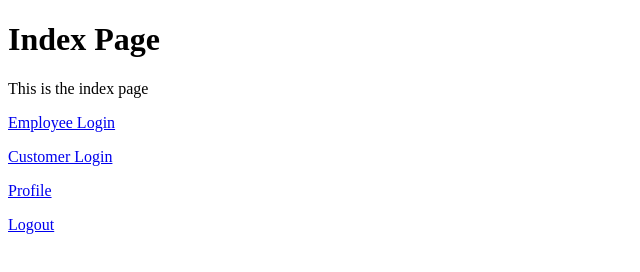
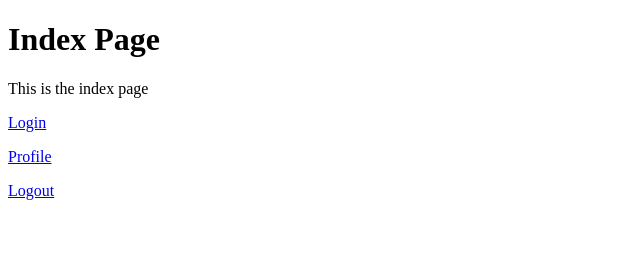
Before and after one commit to JeffEmery/swa-b2c-auth, a plain HTML site: page app/index.html in a window 1280 px wide. Shown: the whole page, without its empty margins (0-640 px from the left). Drawn offline with Linux system fonts and the light colour scheme.

Commit message:
cleaning up demo

```diff
--- a/app/index.html
+++ b/app/index.html
@@ -6,8 +6,7 @@
   <body>
     <h1>Index Page</h1>
     <div>This is the index page</div>
-    <p><a href=".auth/login/aad">Employee Login</a></p>
-    <p><a href=".auth/login/aadb2c">Customer Login</a></p>
+    <p><a href=".auth/login/aadb2c">Login</a></p>
     <p><a href=".auth/me">Profile</a></p>
     <p><a href=".auth/logout">Logout</a></p>
   </body>
```
Also changed, not shown: app/.well-known/microsoft-identity-association.json (added), 1 other file.
